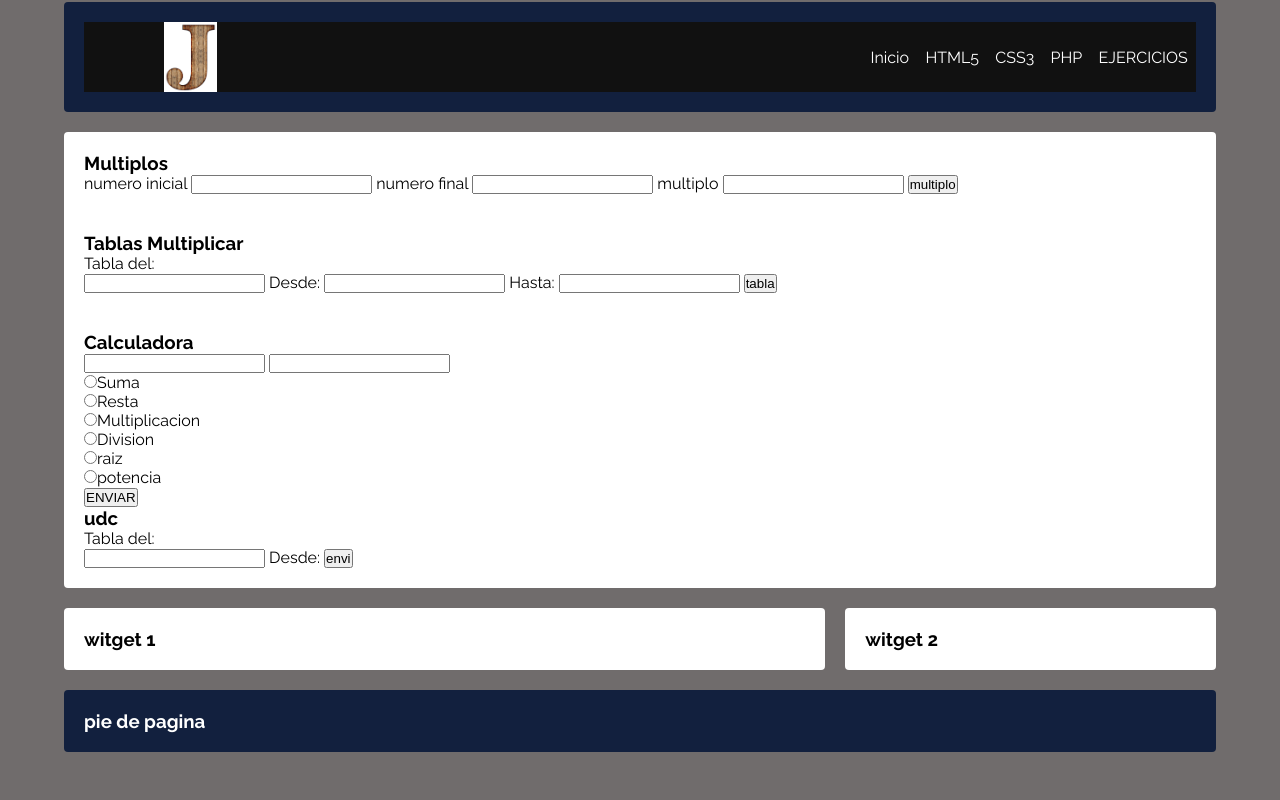
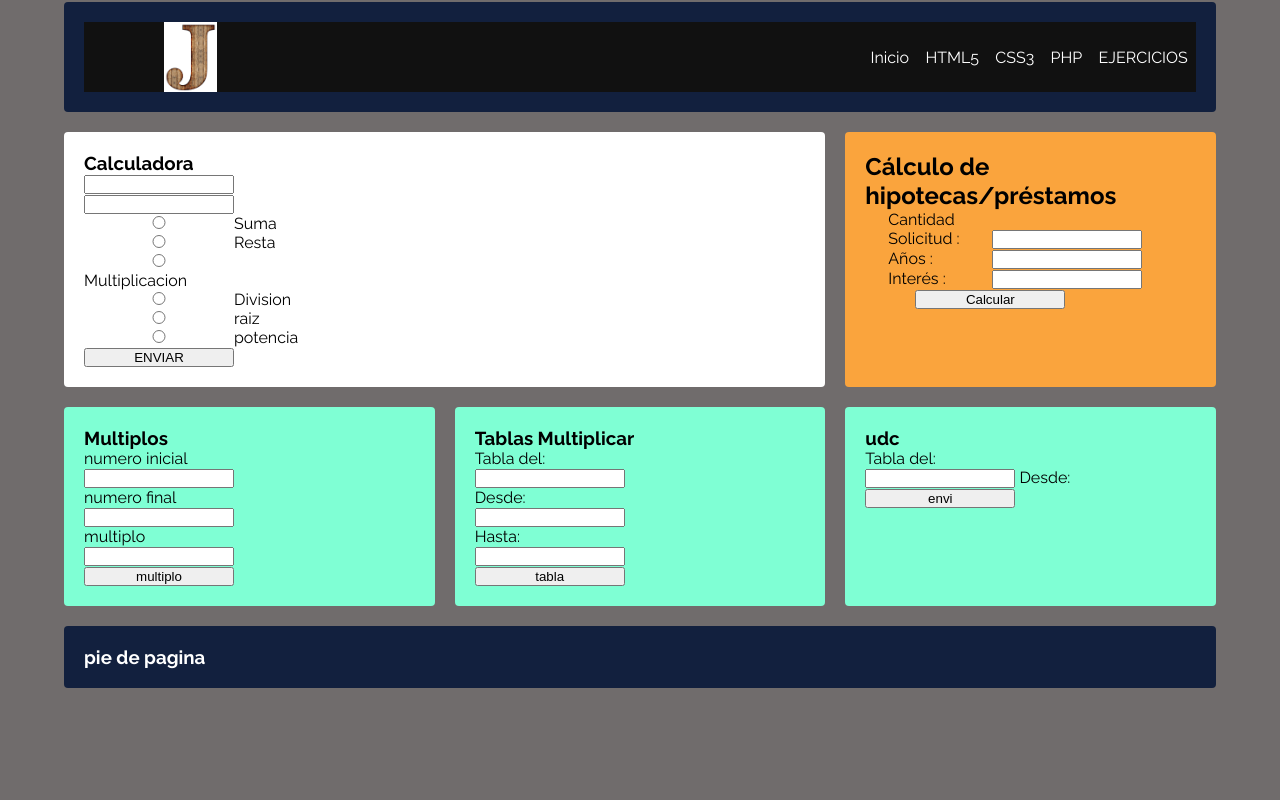
Before and after one commit to jhoncito1/De-Clase, a PHP site: page /ejercicios.php in a window 1280 px wide. Run offline with PHP 8.4, Linux system fonts and the light colour scheme; data that the repository does not hold is empty.

Commit message:
modificacion en varios documentos

```diff
--- a/Bancario.php
+++ b/Bancario.php
@@ -23,8 +23,8 @@ form>div {text-align:center;}
 <h1>Cálculo de hipotecas/préstamos</h1>
 <form action="<?php echo $_SERVER["PHP_SELF"]?>" method="POST">
 	<div>
-		<span>Importe :</span>
-		<span><input type="text" name="importe" maxlength=9 value="<?php echo $_POST["importe"]?>"></span>
+		<span>Cantidad Solicitud :</span>
+		<span><input type="text" name="importe" maxlength=9 value="<?php echo $_POST["importe"]?>" require></span>
 	</div>
 	<div>
 		<span>Años :</span>
@@ -85,6 +85,3 @@ if($_POST["importe"] && $_POST["anos"] && $_POST["interes"])
 	<?php
 }
 ?>
-
-</body>
-</html>
--- a/css.php
+++ b/css.php
@@ -17,7 +17,7 @@
         <main class="contenido">
             <h1><br> GENERALIDADES CSS</h1><br>
             <p id="htmls">
-                <img src="img/css.png" alt="">
+                <img src="img/css2.png" alt="">
             </p><br>
             <h2>¿Qué es CSS? <br><br></h2>
             <p id="parrafo1">
--- a/css/ejercicios.css
+++ b/css/ejercicios.css
@@ -19,8 +19,8 @@ body{
     grid-template-rows: repeat(4, auto);
 
     grid-template-areas: "header header header"
-                         "contenido contenido contenido"
-                         "widget-1 widget-1 widget-2"
+                         "contenido contenido sidebar"
+                         "widget-1 widget-2 widget-3"
                          "footer footer footer";
 
 }
@@ -45,15 +45,17 @@ body{
      grid-area: contenido;
 
  }
+
+ .contenedor .sidebar{
+     background: #faa43d;
+     min-height:  100px;
+     grid-area: sidebar;
  }
+
  .contenedor .widget-1,
- .contenedor .widget-2{
+ .contenedor .widget-2,
+ .contenedor .widget-3{
      background: aquamarine;
-     height: 100px;
-     text-align: center;
-     display: flex;
-     align-items:  center;
-     justify-content:  center;
  }
 
 .contenedor .widget-1{
@@ -62,6 +64,10 @@ body{
 
 .contenedor .widget-2{
     grid-area: widget-2;
+}
+
+.contenedor .widget-3{
+    grid-area: widget-3;
 }
 
  .contenedor .footer{
@@ -75,7 +81,8 @@ body{
          background: rgb(9, 32, 14);
     grid-template-areas: "header header header"
                          "contenido contenido contenido"
-                         "widget-1 widget-1 widget-2"
+                         "sidebar sidebar sidebar"
+                         "widget-1 widget-2 widget-3"
                          "footer footer footer";
 
      }
@@ -87,8 +94,10 @@ body{
          background: rgb(8, 8, 8);
     grid-template-areas: "header header header"
                          "contenido contenido contenido"
+                         "sidebar sidebar sidebar"
                          "widget-1 widget-1 widget-1"
                          "widget-2 widget-2 widget-2"
+                         "widget-3 widget-3 widget-3"
                          "footer footer footer";
 
      }
--- a/ejercicios.php
+++ b/ejercicios.php
@@ -17,52 +17,58 @@
             ?>
         </header>
         <main class="contenido">
+            <h3>Calculadora</h3>
+            <div class="calculadora">
+                <form method="POST" action="calculadora.php">
+                    <input type="number" step="any" name="n1" required>
+                    <input type="number" name="n2">
+                    <input type="radio" name="operacion" value=1>Suma
+                    <input type="radio" name="operacion" value=2>Resta
+                    <input type="radio" name="operacion" value=3>Multiplicacion
+                    <input type="radio" name="operacion" value=4>Division
+                    <input type="radio" name="operacion" value=5>raiz
+                    <input type="radio" name="operacion" value=6>potencia
+                    <input type="submit" name="enviar" value="ENVIAR">
+                </form>
+            </div>
+        </main>
+
+        <aside class="sidebar">
+            <?php
+            include('bancario.php');
+            ?>
+
+        </aside>
+
+        <div class="widget-1">
             <div class="multiplos">
                 <h3>Multiplos</h3>
                 <form method="POST" action="multiplos.php">
-                    <label>numero inicial</label>
-                    <input type="number" name="num1">
-                    <label>numero final </label>
-                    <input type="number" name="num2">
-                    <label>multiplo</label>
-                    <input type="number" name="num3">
+                    <label>numero inicial</label><br>
+                    <input type="number" name="num1"><br>
+                    <label>numero final </label><br>
+                    <input type="number" name="num2"><br>
+                    <label>multiplo</label><br>
+                    <input type="number" name="num3"><br>
                     <input type="submit" name="multiplo" value="multiplo">
                 </form>
             </div>
-
-            <br><br>
+        </div>
+        <div class="widget-2">
             <h3>Tablas Multiplicar</h3>
             <div class="tablas">
                 <label>Tabla del:</label>
                 <form method="POST" action="tabla.php">
-                    <input type="number" name="n1" required>
-                    <label>Desde:</label>
-                    <input type="number" name="n2" required>
-                    <label>Hasta:</label>
-                    <input type="number" name="n3" required>
+                    <input type="number" name="n1" required> <br>
+                    <label>Desde:</label><br>
+                    <input type="number" name="n2" required><br>
+                    <label>Hasta:</label><br>
+                    <input type="number" name="n3" required><br>
                     <input type="submit" name="tabla" value="tabla">
                 </form>
             </div>
-
-
-            <br /><br />
-            <h3>Calculadora</h3>
-            <div class="calculadora">
-                <form method="POST" action="calculadora.php">
-                    <input type="number" step="any" name="n1" required>
-                    <input type="number" name="n2"><br>
-                    <input type="radio" name="operacion" value=1>Suma <br>
-                    <input type="radio" name="operacion" value=2>Resta <br>
-                    <input type="radio" name="operacion" value=3>Multiplicacion <br>
-                    <input type="radio" name="operacion" value=4>Division <br>
-                    <input type="radio" name="operacion" value=5>raiz <br>
-                    <input type="radio" name="operacion" value=6>potencia <br>
-                    <input type="submit" name="enviar" value="ENVIAR">
-                </form>
-            </div>
-
-
-
+        </div>
+        <div class="widget-3">
             <div class="udc">
                 <h3>udc</h3>
                 <label>Tabla del:</label>
@@ -72,21 +78,9 @@
                     <input type="submit" name="envi" value="envi">
                 </form>
             </div>
+        </div>
 
 
-
-        </main>
-
-
-
-        </aside>
-        <div class="widget-1">
-            <h3>witget 1</h3>
-
-        </div>
-        <div class="widget-2">
-            <h3>witget 2</h3>
-        </div>
         <footer class="footer">
             <h3>pie de pagina</h3>
         </footer>
--- a/multiplos.php
+++ b/multiplos.php
@@ -11,6 +11,12 @@
 </head>
 
 <body>
+
+    <header class="header">
+        <?php
+        include('menu.php');
+        ?>
+    </header>
     <?php
     if (isset($_POST['multiplo'])) {
         $num1 = $_POST['num1'];
```
Also changed, not shown: calculadora.php (+9 -9 lines), css/tabla.css (added, +71 -0 lines), html.php (+3 -5 lines), tabla.php (+7 -1 lines), img/css.png (added), img/css2.png (added).
